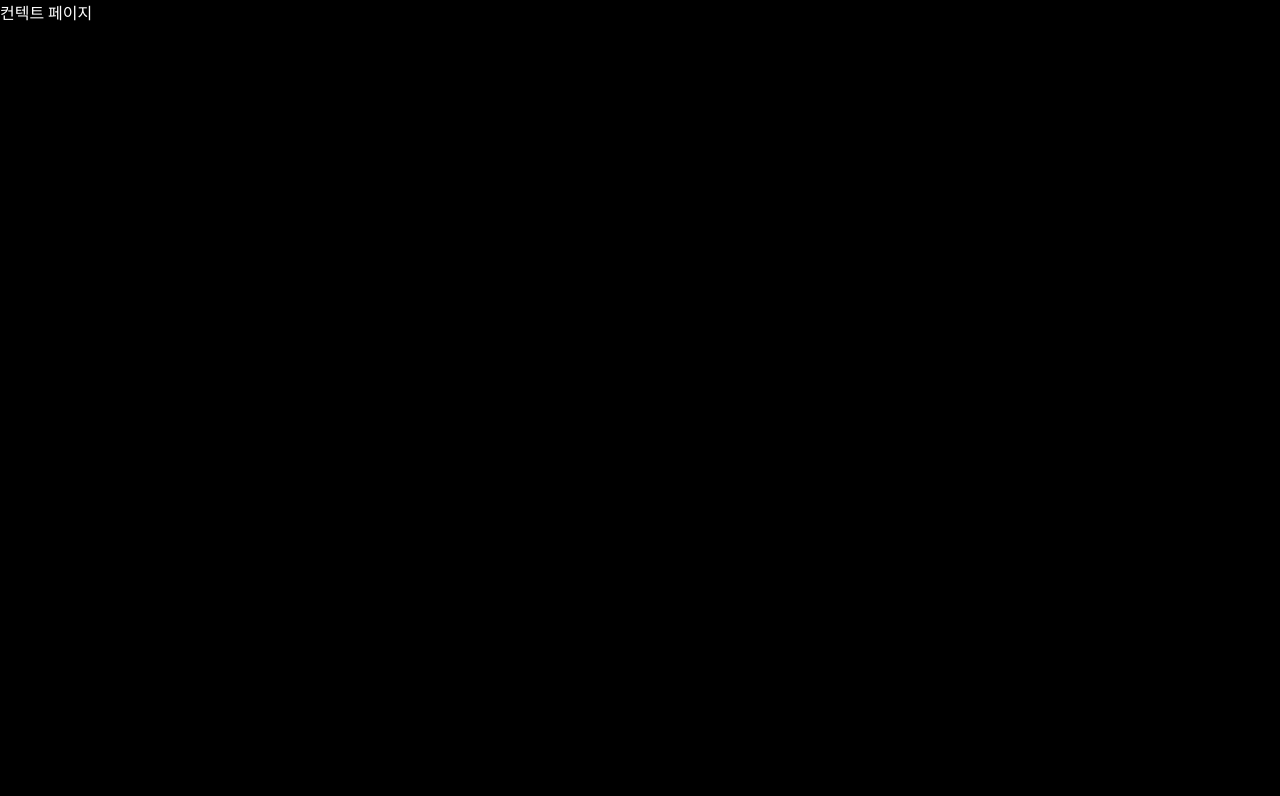
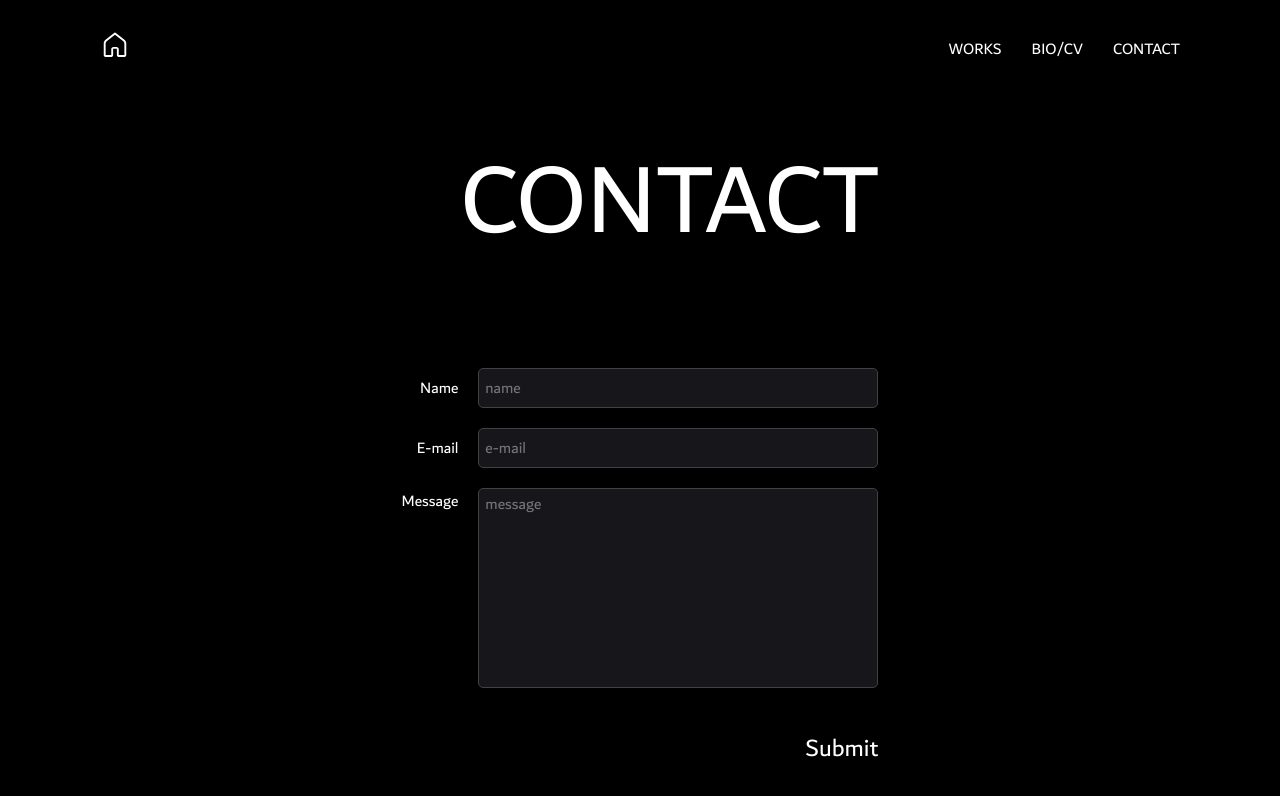
Before and after one commit to Song-Sang/soli, a Next.js app: page /contact in a window 1280 px wide. Shown: the top 796 px of the page. Built offline with nearby package versions, Linux system fonts and the light colour scheme.

Commit message:
✨ 💄 : contact 페이지 구현(ui, 유효성 검사, 기본 기능)

```diff
--- /dev/null
+++ b/components/InputForm/InputForm.module.scss
@@ -0,0 +1,73 @@
+@import '/styles/main.scss';
+
+.form-wrapper {
+  display: flex;
+  flex-direction: column;
+  justify-content: center;
+}
+
+.form-container {
+  display: flex;
+  flex-direction: column;
+  align-items: flex-end;
+  gap: 20px;
+
+  margin: 0 auto;
+}
+
+.input-container {
+  display: flex;
+  align-items: center;
+
+  gap: 20px;
+}
+
+.textarea-container {
+  align-items: flex-start;
+}
+
+.input {
+  width: 400px;
+  height: 40px;
+
+  border-radius: 5px;
+}
+
+.textarea {
+  width: 400px;
+  height: 200px;
+
+  border-radius: 5px;
+
+  font-size: 16px;
+
+  resize: none;
+}
+
+// .error-box {
+//   border: 1px solid rgb(136, 12, 12);
+// }
+// 나중에 보고 할지말지 결정
+
+.input-footer {
+  display: flex;
+  justify-content: space-between;
+  align-items: flex-start;
+
+  margin-top: 20px;
+
+  width: 400px;
+  height: 100px;
+}
+
+.error {
+  color: rgb(206, 0, 0);
+  font-size: 18px;
+}
+
+.button {
+  background-color: #000;
+  border: none;
+
+  font-size: 25px;
+}
--- /dev/null
+++ b/components/InputForm/InputForm.tsx
@@ -0,0 +1,88 @@
+import { useState } from 'react';
+import styles from './InputForm.module.scss';
+import classNames from 'classnames/bind';
+import { validateFields, ValidationErrors } from '../../utils/validation';
+import { toast, ToastContainer } from 'react-toastify';
+import 'react-toastify/dist/ReactToastify.css';
+
+const cx = classNames.bind(styles);
+
+export default function InputForm() {
+  const [name, setName] = useState('');
+  const [email, setEmail] = useState('');
+  const [message, setMessage] = useState('');
+  const [errors, setErrors] = useState<ValidationErrors>({
+    name: '',
+    email: '',
+    message: '',
+  });
+
+  const handleSubmit = (event: React.FormEvent) => {
+    event.preventDefault();
+    const validationErrors = validateFields(name, email, message);
+    setErrors(validationErrors);
+
+    if (
+      !validationErrors.name &&
+      !validationErrors.email &&
+      !validationErrors.message
+    ) {
+      console.log('폼 제출:', { name, email, message });
+      toast.success('completed', { autoClose: 2000 });
+    }
+  };
+
+  return (
+    <>
+      <form className={cx('form-wrapper')} onSubmit={handleSubmit}>
+        <div className={cx('form-container')}>
+          <div className={cx('input-container')}>
+            <label className={cx('label')}>Name</label>
+            <input
+              className={cx('input', { 'error-box': errors.name })}
+              type="text"
+              name="from_name"
+              placeholder=" name"
+              value={name}
+              onChange={(e) => setName(e.target.value)}
+            />
+          </div>
+          <div className={cx('input-container')}>
+            <label className={cx('label')}>E-mail</label>
+            <input
+              className={cx('input', { 'error-box': errors.email })}
+              type="text"
+              name="from_email"
+              placeholder=" e-mail"
+              value={email}
+              onChange={(e) => setEmail(e.target.value)}
+            />
+          </div>
+          <div className={cx('input-container', 'textarea-container')}>
+            <label className={cx('label')}>Message </label>
+            <textarea
+              className={cx('textarea', { 'error-box': errors.message })}
+              name="message"
+              placeholder=" message"
+              value={message}
+              onChange={(e) => setMessage(e.target.value)}
+            />
+          </div>
+          <div className={cx('input-footer')}>
+            <div>
+              {errors.message && (
+                <p className={cx('error')}>{errors.message}</p>
+              )}
+              {errors.email && <p className={cx('error')}>{errors.email}</p>}
+              {errors.name && <p className={cx('error')}>{errors.name}</p>}
+            </div>
+            <button className={cx('button')} type="submit">
+              Submit
+            </button>
+          </div>
+        </div>
+      </form>
+      <ToastContainer />
+    </>
+  );
+}
--- a/components/NavBar/Menu/NavMenu.module.scss
+++ b/components/NavBar/Menu/NavMenu.module.scss
@@ -7,10 +7,4 @@
   position: relative;
 
   gap: 30px;
-
-  button {
-    height: 40px;
-
-    color: #fff;
-  }
 }
--- a/components/NavBar/Menu/NavMenu.tsx
+++ b/components/NavBar/Menu/NavMenu.tsx
@@ -7,16 +7,6 @@ import Dropdown from './Dropdown/Dropdown';
 const cx = classNames.bind(styles);
 
 export default function NavMenu() {
-  const [isDropdownOpen, setIsDropdownOpen] = useState(false);
-  const [isDropdownMouseOver, setIsDropdown] = useState(false);
-
-  const handleMouseOver = () => {
-    setIsDropdownOpen(true);
-  };
-  const handleMouseOut = () => {
-    setIsDropdownOpen(false);
-  };
-
   return (
     <div className={cx('navMenu-container')}>
       <Link href="/works">WORKS</Link>
--- /dev/null
+++ b/pages/contact.module.scss
@@ -0,0 +1,34 @@
+@import '/styles/main.scss';
+
+.contact-wrapper {
+  display: flex;
+  justify-content: center;
+}
+
+.contact-container {
+  display: flex;
+  flex-direction: column;
+
+  margin: 30px 100px;
+
+  width: 1800px;
+  height: 874px;
+}
+
+.contact-main {
+  display: flex;
+  flex-direction: column;
+  align-items: center;
+  gap: 80px;
+
+  margin-top: 50px;
+
+  height: 834px;
+}
+
+.contact-title {
+  font-size: 100px;
+  font-weight: 200;
+
+  padding-left: 60px;
+}
--- a/pages/contact.tsx
+++ b/pages/contact.tsx
@@ -1,3 +1,20 @@
-export default function Works() {
-  return <div>컨텍트 페이지</div>;
+import styles from './contact.module.scss';
+import classNames from 'classnames/bind';
+import NavBar from '../components/NavBar/NavBar';
+import InputForm from '../components/InputForm/InputForm';
+
+const cx = classNames.bind(styles);
+
+export default function Contact() {
+  return (
+    <div className={cx('contact-wrapper')}>
+      <div className={cx('contact-container')}>
+        <NavBar />
+        <main className={cx('contact-main')}>
+          <h1 className={cx('contact-title')}>CONTACT</h1>
+          <InputForm />
+        </main>
+      </div>
+    </div>
+  );
 }
--- a/pages/index.module.scss
+++ b/pages/index.module.scss
@@ -8,9 +8,12 @@
 .home-container {
   display: flex;
   flex-direction: column;
+  justify-content: space-between;
 
   margin: 30px 100px;
+
   width: 1800px;
+  height: 874px;
 }
 
 .title-container {
@@ -20,9 +23,6 @@
   justify-content: center;
 
   position: relative;
-
-  min-height: 780px;
-  height: 100%;
 }
 
 .sub-title {
@@ -33,10 +33,12 @@
   left: 79px;
 
   font-size: 80px;
+  font-weight: 800;
 }
 
 .title {
   font-size: 170px;
+  font-weight: 100;
 }
 
 .Tertiary-title {
@@ -53,11 +55,11 @@
   display: flex;
 
   position: absolute;
-  top: 120px;
+  top: 60px;
 
   z-index: -2;
 
-  filter: brightness(0.8);
+  filter: brightness(0.5);
 }
 
 .home-image-1 {
--- a/styles/base/_reset.scss
+++ b/styles/base/_reset.scss
@@ -26,6 +26,7 @@ body {
   font-style: normal;
   line-height: normal;
   background: #fff;
+  color: #fff;
   height: 100vh;
   background-color: #000;
 }
@@ -43,7 +44,10 @@ input,
 select,
 textarea {
   border: none;
-  background-color: transparent;
+  background-color: #17161b;
+  color: #fff;
+  border: 1px solid;
+  border-color: #414141;
 
   &:focus {
     outline: none;
--- /dev/null
+++ b/utils/validation.ts
@@ -0,0 +1,34 @@
+export interface ValidationErrors {
+  name: string;
+  email: string;
+  message: string;
+}
+
+const isEmailValid = (email: string): boolean => {
+  const emailPattern = /^[^\s@]+@[^\s@]+\.[^\s@]+$/;
+  return emailPattern.test(email);
+};
+
+export const validateFields = (
+  name: string,
+  email: string,
+  message: string
+): ValidationErrors => {
+  const errors: ValidationErrors = { name: '', email: '', message: '' };
+
+  if (name.trim() === '') {
+    errors.name = '* Please enter your name.';
+  }
+
+  if (email.trim() === '') {
+    errors.email = '* Please enter your e-mail.';
+  } else if (!isEmailValid(email)) {
+    errors.email = '* Please check your email.';
+  }
+
+  if (message.trim() === '') {
+    errors.message = '* Please enter a message.';
+  }
+
+  return errors;
+};
```
